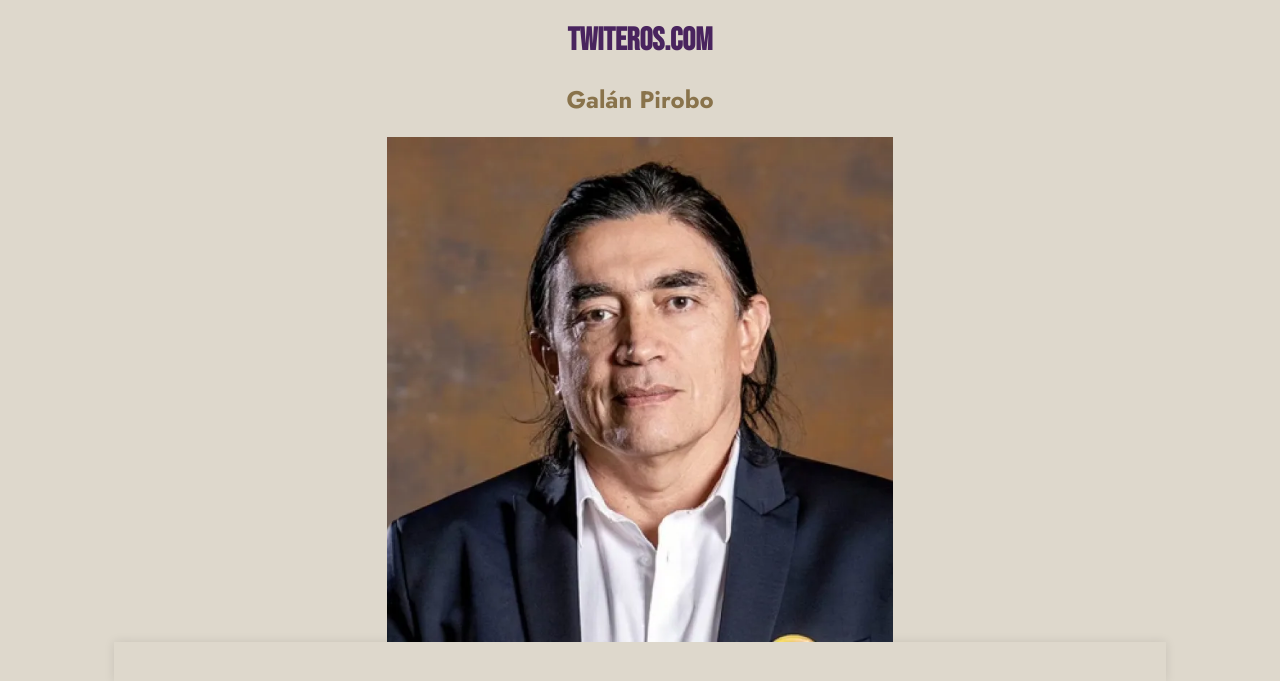
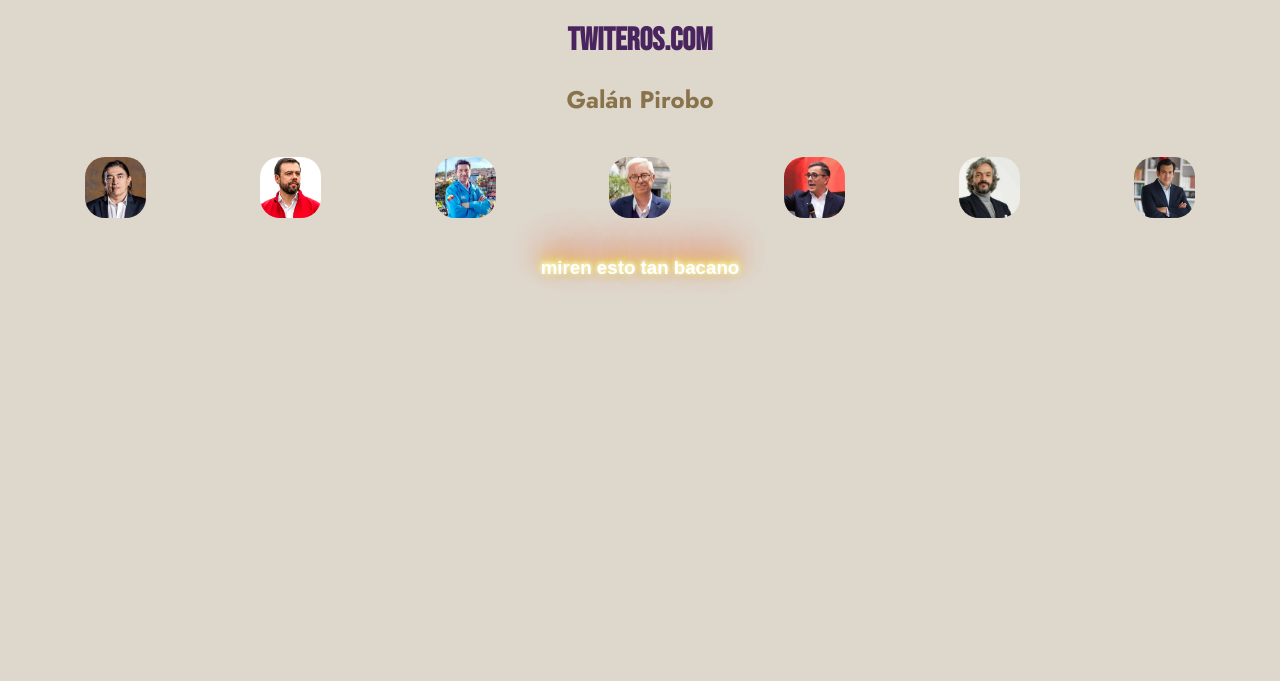
Before and after one commit to JuanMosqueraUD/twiteros.com, a Django app: page / in a window 1280 px wide. Shown: the top 681 px of the page. Run offline with Django 4.2, Linux system fonts and the light colour scheme; data comes from the database, SQL or seed files in the repository.

Commit message:
todos los candidatos
holaaa

```diff
--- a/datatwitter/static/css/index.css
+++ b/datatwitter/static/css/index.css
@@ -13,13 +13,19 @@ body {
     font-family: Arial, sans-serif;
 }
 
-.container {
-    width: 80%;
+.containerFotos {
+    display: flex;
     margin: auto;
     background-color: #DED8CC;
     padding: 20px;
-    box-shadow: 0px 0px 10px 0px rgba(0,0,0,0.1);
+    align-self: center;
+    align-items: center;
+    justify-content: center;
+    width: flex;
+    height: max-content;
+    flex-wrap:wrap;
 }
+
 
 h1 {
     font-family: 'Bebas Neue';
@@ -33,9 +39,17 @@ h2 {
     text-align: center;
 }
 
-.bolivar {
+h3 {
+    text-shadow: 0 -1px 4px #FFF, 0 -2px 10px #ff0, 0 -10px 20px #ff8000, 0 -18px 40px #F00;
+    color: #FFFFFF;
+    text-align: center;
+}
+
+.candidato {
+    align-self: left;
     display: block;
-    margin-left: auto;
+    margin-left:auto;
     margin-right: auto;
-    width: 40%; /* reduce the size to 60% to make it 40% smaller */
+    width: 5%; /* reduce the size to 60% to make it 40% smaller */
+    border-radius: 20px;
 }
--- a/playround/templates/index.html
+++ b/playround/templates/index.html
@@ -10,10 +10,20 @@
 <body>
     <h1>twiteros.com</h1>
     <h2>Galán Pirobo</h2>
-    <img class="bolivar" src="{% static "imagenes/bolivar.jpg" %}" alt="bolivar">
-    <div class="container">
-        {% block content %} {% endblock content %}
+
+
+    <div class="containerFotos">
+        {% block content %}
+        <img class="candidato" src="{% static "imagenes/bolivar.jpg" %}" alt="bolivar">
+        <img class="candidato" src="{% static "imagenes/galan.webp" %}" alt="galan">
+        <img class="candidato" src="{% static "imagenes/molano.webp" %}" alt="molano">
+        <img class="candidato" src="{% static "imagenes/robledo.webp" %}" alt="robledo">
+        <img class="candidato" src="{% static "imagenes/vargas.webp" %}" alt="vargas">
+        <img class="candidato" src="{% static "imagenes/oviedo.webp" %}" alt="oviedo">
+        <img class="candidato" src="{% static "imagenes/lara.webp" %}" alt="lara">
+        {% endblock content %}
     </div>
+    <h3>miren esto tan bacano</h3>
     <script type="text/javascript" src='{% static "js/index.js" %}'></script>
     <!- solo por probar, se importa el css y en el archivo index.js le digo que imprima en consola web que se ha cargado ->
 </body>
```
Also changed, not shown: datatwitter/static/imagenes/galan.webp (added), datatwitter/static/imagenes/lara.webp (added), datatwitter/static/imagenes/molano.webp (added), datatwitter/static/imagenes/oviedo.webp (added), datatwitter/static/imagenes/robledo.webp (added), datatwitter/static/imagenes/vargas.webp (added).
